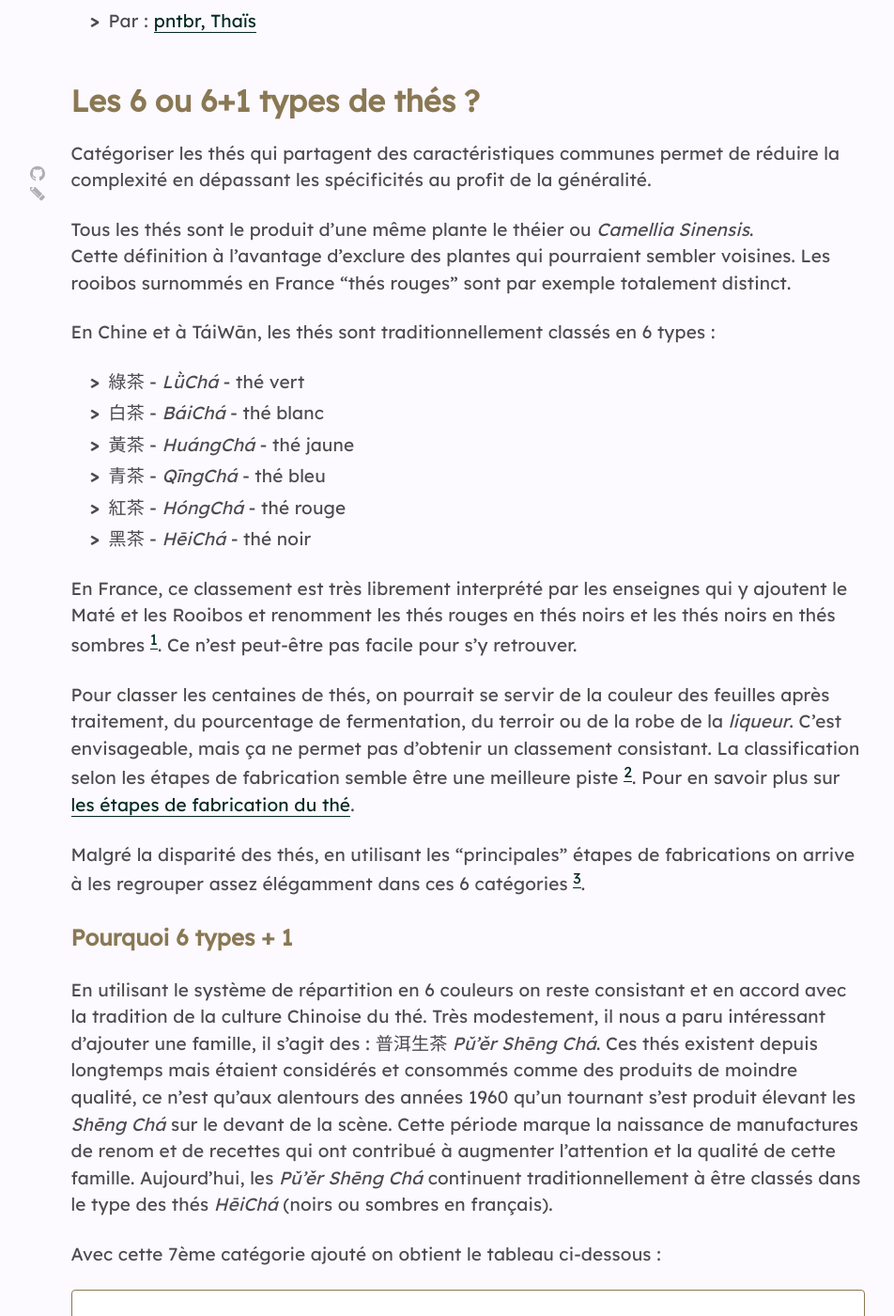
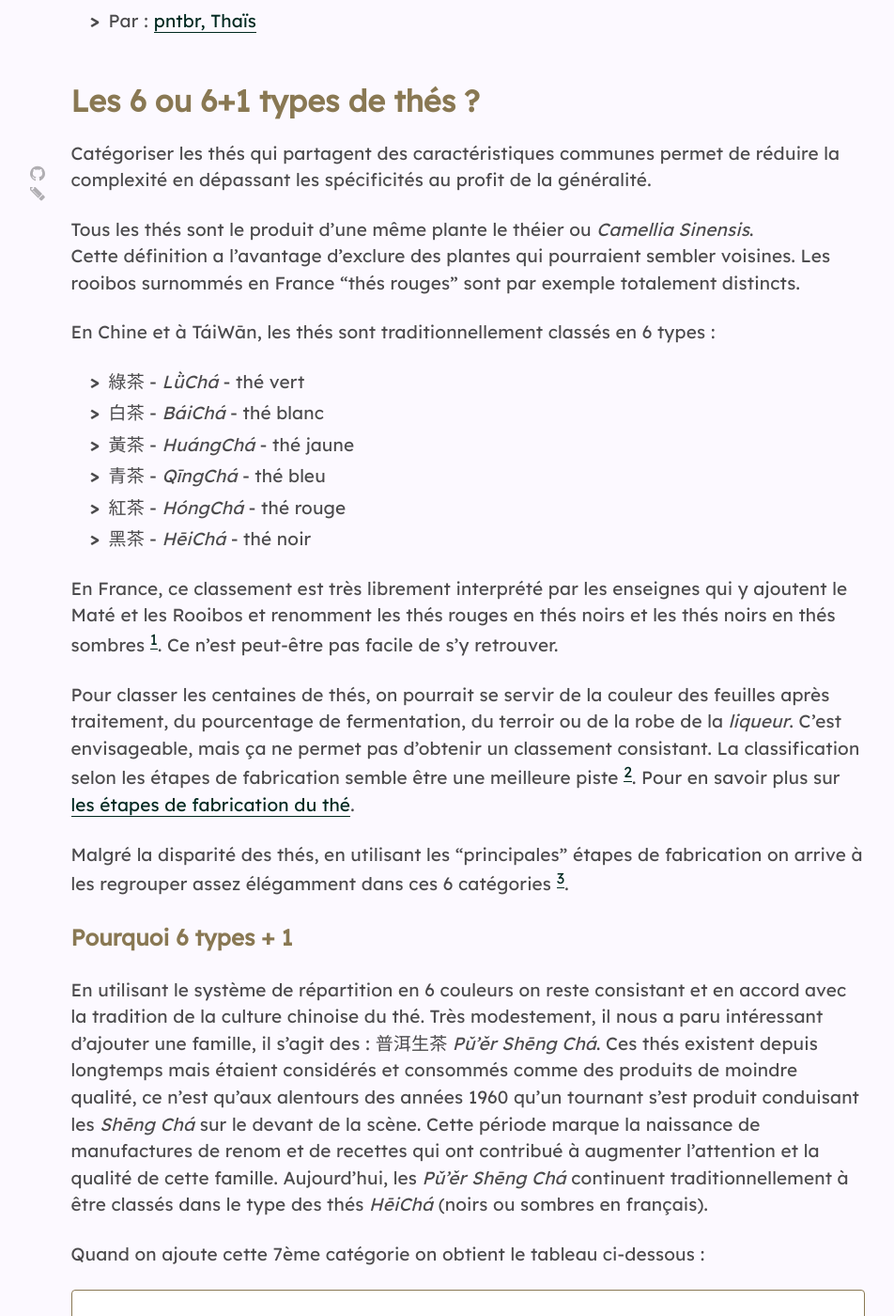
Before and after one commit to brutdethe/site, a Jekyll site: the page built from ressources/_base/les-types-de-thes.md, in a window 1280 px wide and 1400 px high, scrolled down 222 px. Shown: the whole window at 94% size, without its empty margins (142-1094 px from the left). Built offline with Jekyll 4.4.1, drawn with Linux system fonts in a browser that asks for light colours; nearby versions of some CDN libraries; some of the changed text lies outside the part shown.

Commit message:
Corrige  orthographe

```diff
--- a/ressources/_base/les-types-de-thes.md
+++ b/ressources/_base/les-types-de-thes.md
@@ -11,7 +11,7 @@ par: pntbr, Thaïs
 Catégoriser les thés qui partagent des caractéristiques communes permet de réduire la complexité en dépassant les spécificités au profit de la généralité.
 
 Tous les thés sont le produit d'une même plante le théier ou _Camellia Sinensis_.
-Cette définition à l'avantage d'exclure des plantes qui pourraient sembler voisines. Les rooibos surnommés en France "thés rouges" sont par exemple totalement distinct.
+Cette définition a l'avantage d'exclure des plantes qui pourraient sembler voisines. Les rooibos surnommés en France "thés rouges" sont par exemple totalement distincts.
 
 En Chine et à TáiWān, les thés sont traditionnellement classés en 6 types :
 
@@ -22,17 +22,17 @@ En Chine et à TáiWān, les thés sont traditionnellement classés en 6 types :
 - 紅茶 - _HóngChá_ - thé rouge
 - 黑茶 - _HēiChá_ - thé noir
 
-En France, ce classement est très librement interprété par les enseignes qui y ajoutent le Maté et les Rooibos et renomment les thés rouges en thés noirs et les thés noirs en thés sombres [^1]. Ce n'est peut-être pas facile pour s'y retrouver.
+En France, ce classement est très librement interprété par les enseignes qui y ajoutent le Maté et les Rooibos et renomment les thés rouges en thés noirs et les thés noirs en thés sombres [^1]. Ce n'est peut-être pas facile de s'y retrouver.
 
 Pour classer les centaines de thés, on pourrait se servir de la couleur des feuilles après traitement, du pourcentage de fermentation, du terroir ou de la robe de la _liqueur_. C'est envisageable, mais ça ne permet pas d'obtenir un classement consistant. La classification selon les étapes de fabrication semble être une meilleure piste [^2]. Pour en savoir plus sur [les étapes de fabrication du thé](./processus-de-fabrication).
 
-Malgré la disparité des thés, en utilisant les "principales" étapes de fabrications on arrive à les regrouper assez élégamment dans ces 6 catégories [^3].
+Malgré la disparité des thés, en utilisant les "principales" étapes de fabrication on arrive à les regrouper assez élégamment dans ces 6 catégories [^3].
 
 ### Pourquoi 6 types + 1
 
-En utilisant le système de répartition en 6 couleurs on reste consistant et en accord avec la tradition de la culture Chinoise du thé. Très modestement, il nous a paru intéressant d'ajouter une famille, il s'agit des : 普洱生茶 _Pǔ'ěr Shēng Chá_. Ces thés existent depuis longtemps mais étaient considérés et consommés comme des produits de moindre qualité, ce n'est qu'aux alentours des années 1960 qu'un tournant s'est produit élevant les _Shēng Chá_ sur le devant de la scène. Cette période marque la naissance de manufactures de renom et de recettes qui ont contribué à augmenter l'attention et la qualité de cette famille. Aujourd'hui, les _Pǔ'ěr Shēng Chá_ continuent traditionnellement à être classés dans le type des thés _HēiChá_ (noirs ou sombres en français).
+En utilisant le système de répartition en 6 couleurs on reste consistant et en accord avec la tradition de la culture chinoise du thé. Très modestement, il nous a paru intéressant d'ajouter une famille, il s'agit des : 普洱生茶 _Pǔ'ěr Shēng Chá_. Ces thés existent depuis longtemps mais étaient considérés et consommés comme des produits de moindre qualité, ce n'est qu'aux alentours des années 1960 qu'un tournant s'est produit conduisant les _Shēng Chá_ sur le devant de la scène. Cette période marque la naissance de manufactures de renom et de recettes qui ont contribué à augmenter l'attention et la qualité de cette famille. Aujourd'hui, les _Pǔ'ěr Shēng Chá_ continuent traditionnellement à être classés dans le type des thés _HēiChá_ (noirs ou sombres en français).
 
-Avec cette 7ème catégorie ajouté on obtient le tableau ci-dessous :
+Quand on ajoute cette 7ème catégorie on obtient le tableau ci-dessous :
 
 ![types de thés](/assets/media/types-de-the.svg)
 
```
Also changed, not shown: other parts of ressources/_base/les-types-de-thes.md (+5 -5 lines).
